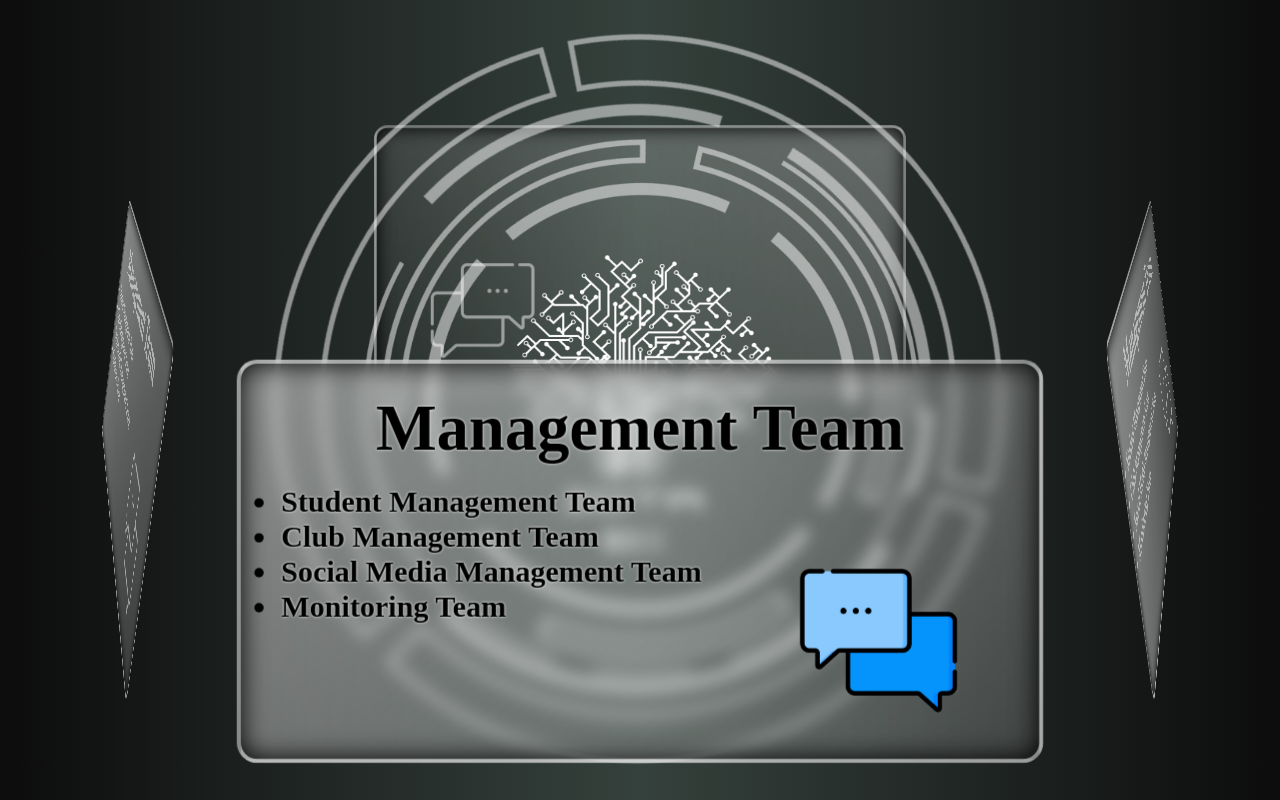
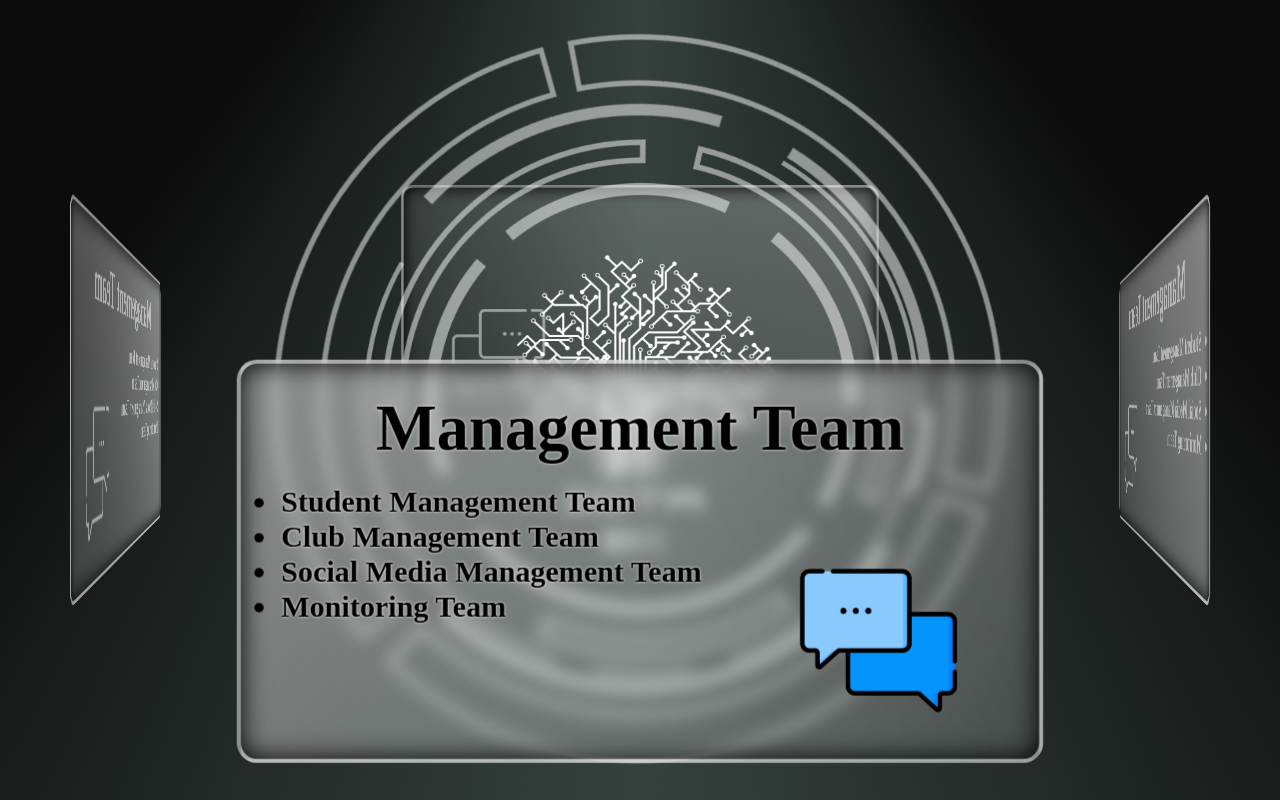
Before and after one commit to TarushGupta23/iota, a plain HTML site: page index.html in a window 1280 px wide. Drawn offline with Linux system fonts and the light colour scheme.

Commit message:
change side panels with no outward tilt

```diff
--- a/style/style.css
+++ b/style/style.css
@@ -21,7 +21,7 @@
     inset: 0;
     margin: auto;
     background: linear-gradient(90deg, rgba(12, 12, 12, 1), rgb(53, 65, 60), rgba(12, 12, 12, 1));
-    /* transform: translateY(0) rotateX(50deg) scale(1); */
+    transform: translateY(0) rotateX(50deg) scale(1);
     transition: all .3s ease;
 }
 
@@ -34,7 +34,7 @@
 }
 
 .left {
-    transform: translateX(40vw) translateZ(0vh) translateY(0px) rotateY(60deg) rotateZ(340deg) rotateX(5deg) scale(1);
+    transform: translateX(40vw) translateZ(0) translateY(0px) rotateY(70deg) scale(1);
     top: calc(50vh - 150px);
     left: calc(50vw - 300px);
     z-index: -1;
@@ -42,14 +42,14 @@
 
 .right {
     /* right */
-    transform: translateX(-40vw) translateZ(0) translateY(0px) rotateY(300deg) rotateZ(20deg) rotateX(5deg) scale(1);
+    transform: translateX(-40vw) translateZ(0) translateY(0px) rotateY(290deg) scale(1);
     top: calc(50vh - 150px);
     left: calc(50vw - 300px);
     z-index: -1;
 }
 
 .back {
-    transform: translateX(0px) translateZ(-10vw) translateY(-20vh) scale(1) rotateY(180deg);
+    transform: translateX(0px) translateZ(-20vw) translateY(-15vh) scale(1) rotateY(180deg);
     top: calc(50vh - 150px);
     left: calc(50vw - 300px);
     z-index: -2;
```
